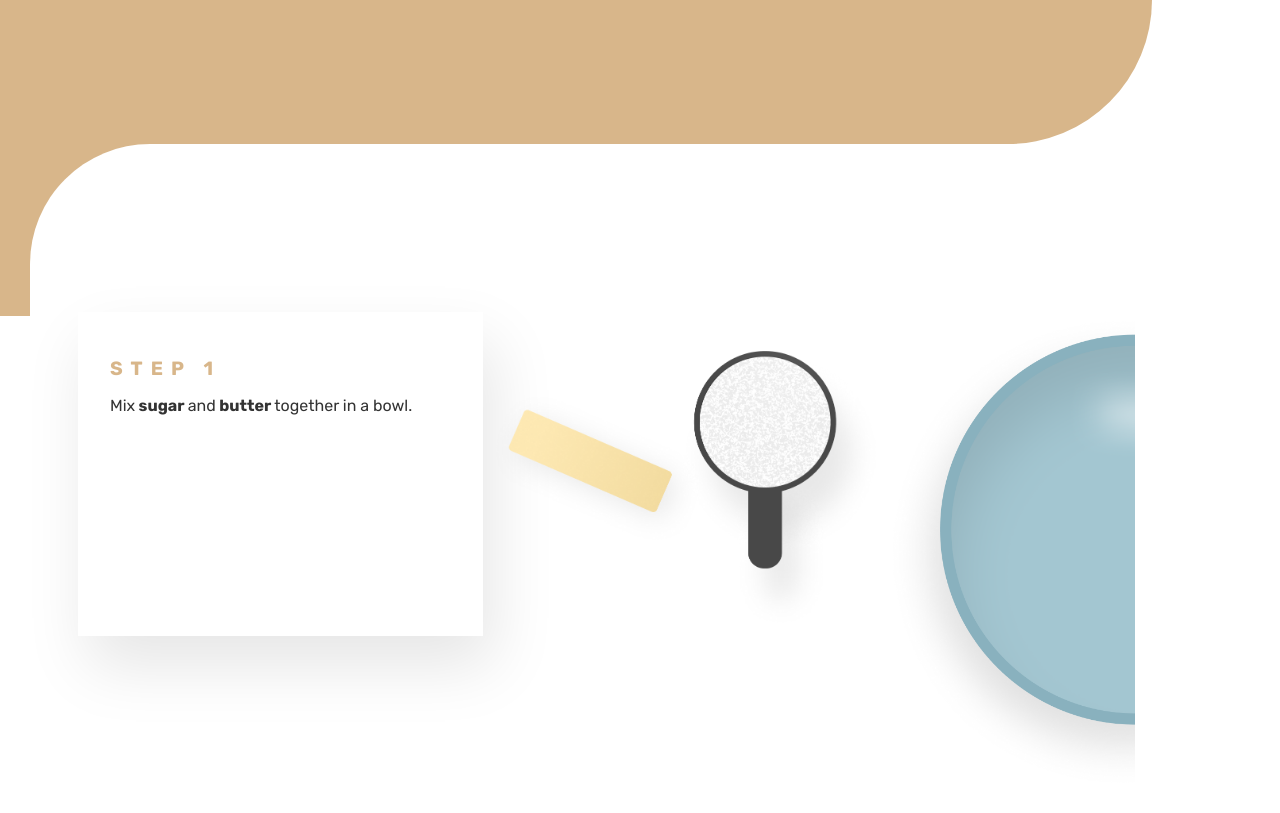
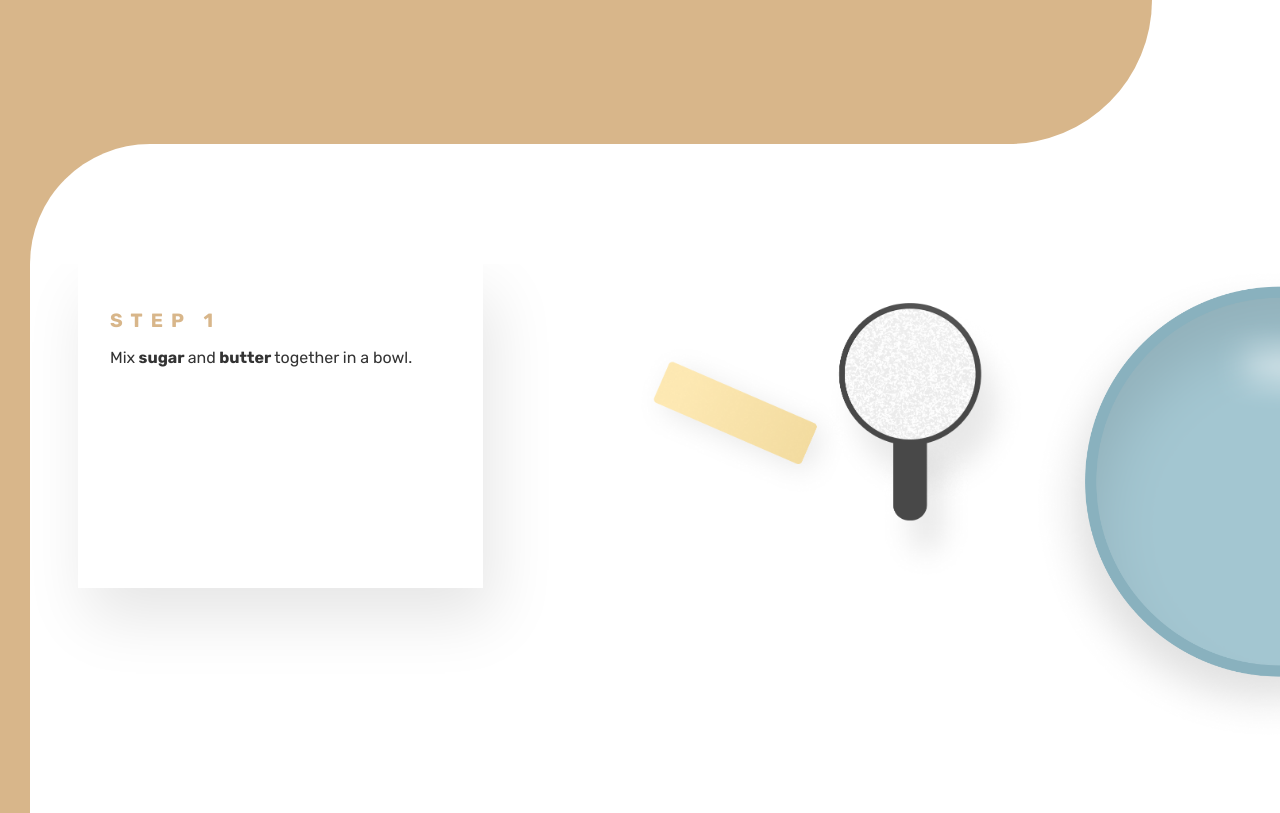
Before and after one commit to lommyti/infoviz-a4, a React (Create React App) app: page / in a window 1280 px wide. Shown: the part 576-1389 px from the top of the page. Built offline with nearby package versions, Linux system fonts and the light colour scheme.

Commit message:
bowls on side of page

```diff
--- a/src/App.css
+++ b/src/App.css
@@ -8,9 +8,11 @@ html,body{
 
 .App {
   padding: 3em;
+  padding-top: 0em;
   padding-right: 0em;
   background: #fff;
   border-left: 30px solid #d8b68a;
+  height: auto;
 }
 
 .divider-brown{
@@ -28,6 +30,13 @@ html,body{
   margin-left: 30px;
 }
 
+.bar-brown{
+  position: fixed;
+  width: 30px;
+  height: 100%;
+  background: #d8b68a;
+  top:0;
+}
 .w-h-100{
   height: 100%;
   width: 100%;
@@ -90,21 +99,15 @@ h1{
 .entire_step {
   margin-top: 10%;
   display: inline-flex;
+  justify-content: right;
 }
 
 .images {
   margin-right: 0;
   width: 70%;
   display: inline-flex;
-  float: right;
+  justify-content: flex-end;
+  text-align: right;
+  right: 0;
   /*background-color: blue;*/
 }
-
-.drag_images {
-
-}
-
-.static_images {
-  float: right;
-  margin: 0;
-}
--- a/src/App.js
+++ b/src/App.js
@@ -15,8 +15,7 @@ import butterSugarBowlImg from './img/butter_sugar_bowl.png';
 import eggVanillaBowlImg from './img/egg_vanilla_bowl.png';
 import dryIngBowlImg from './img/dry_ingredients_bowl.png';
 import ovenImg from './img/oven.png';
-
-
+import cookieImg from './img/cookie.png';
 
 
 
@@ -43,6 +42,7 @@ function App() {
         <h2>Thomas Li, Ilham Nurjadin, Jodie Wei &middot;<br/> EECS 396: Interactive Information Visualization</h2>
         </div>
         <div className="divider-brown"><div className="divider-brown-inside"></div></div>
+        <div className="bar-brown"></div>
         <div className="App">
           <div className="entire_step">
             <div className="step">
@@ -163,6 +163,9 @@ function App() {
               </div>
             </div>
           </div>
+          <div>
+            <img src={cookieImg} style={{height: '20em'}} alt='cookie'/>
+          </div>
         </div>
 
         <ReactTooltip multiline={true} place="right" type="dark" effect="float"/>
```
